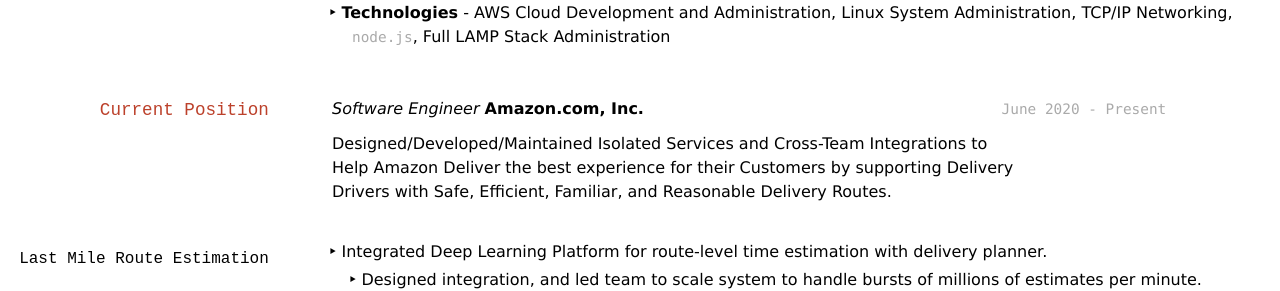
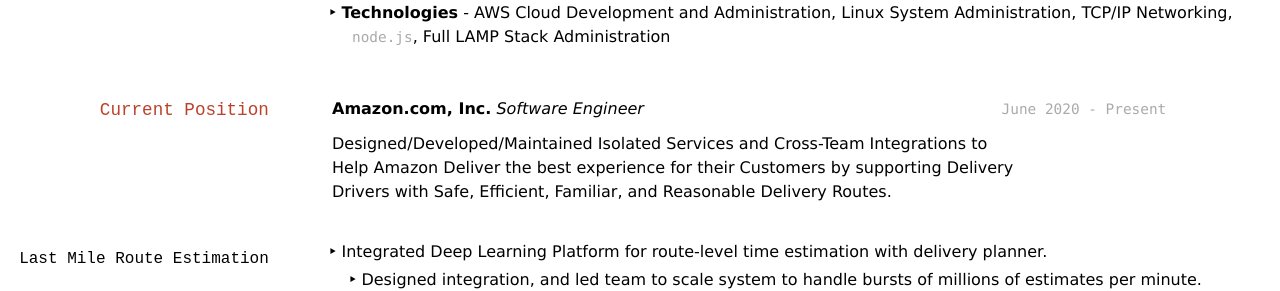
Before and after one commit to jspong/jspong.github.io, a Jekyll site: the page built from resume.md, in a window 1280 px wide and 900 px high. Shown: the part 370-661 px from the top of the window. Built offline with Jekyll 4.4.1, drawn with Linux system fonts in a browser that asks for light colours.

```diff
--- a/resume.md
+++ b/resume.md
@@ -30,8 +30,8 @@ Building Complex Systems using Simple Pieces, and Mentoring Junior Developers to
 
 
 `June 2020 - Present`
+__Amazon.com, Inc.__
 *Software Engineer*
-__Amazon.com, Inc.__
 
 Designed/Developed/Maintained Isolated Services and Cross-Team Integrations to Help Amazon Deliver
 the best experience for their Customers by supporting Delivery Drivers with Safe, Efficient, Familiar,
```
